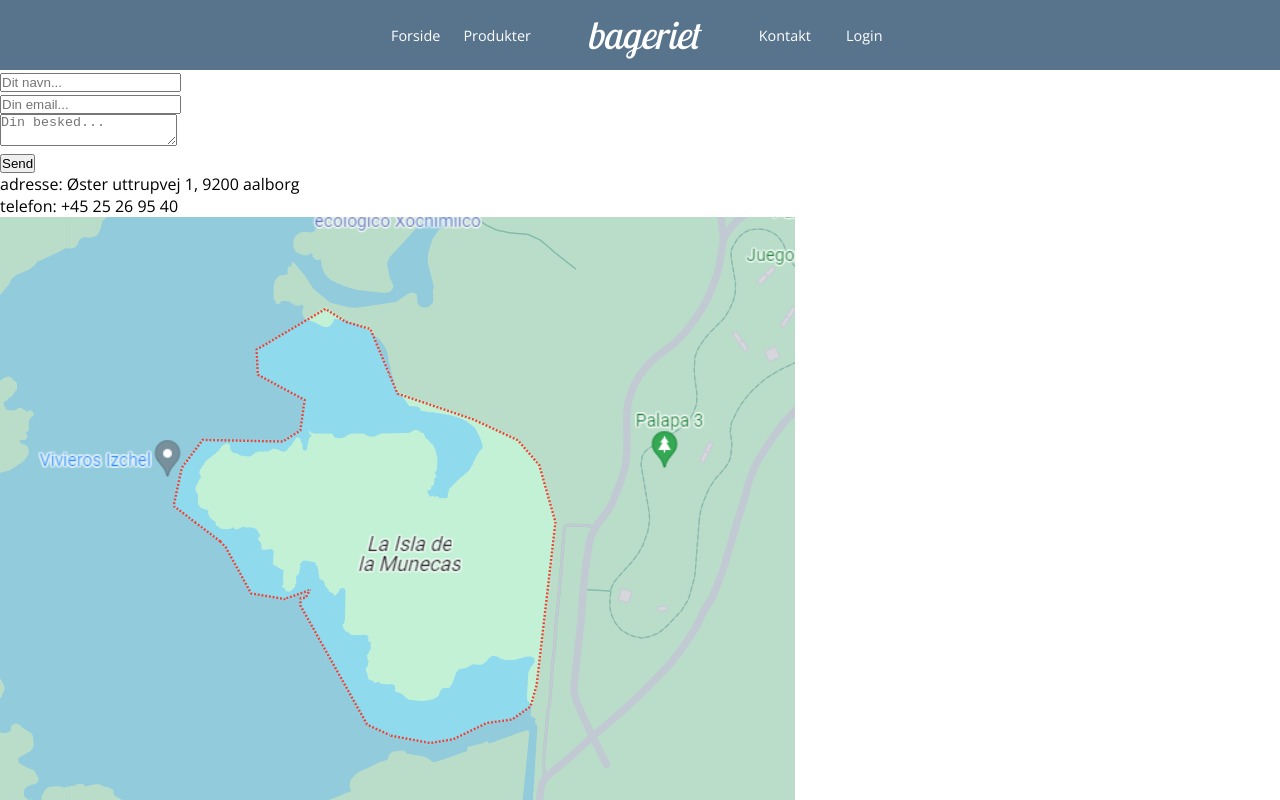
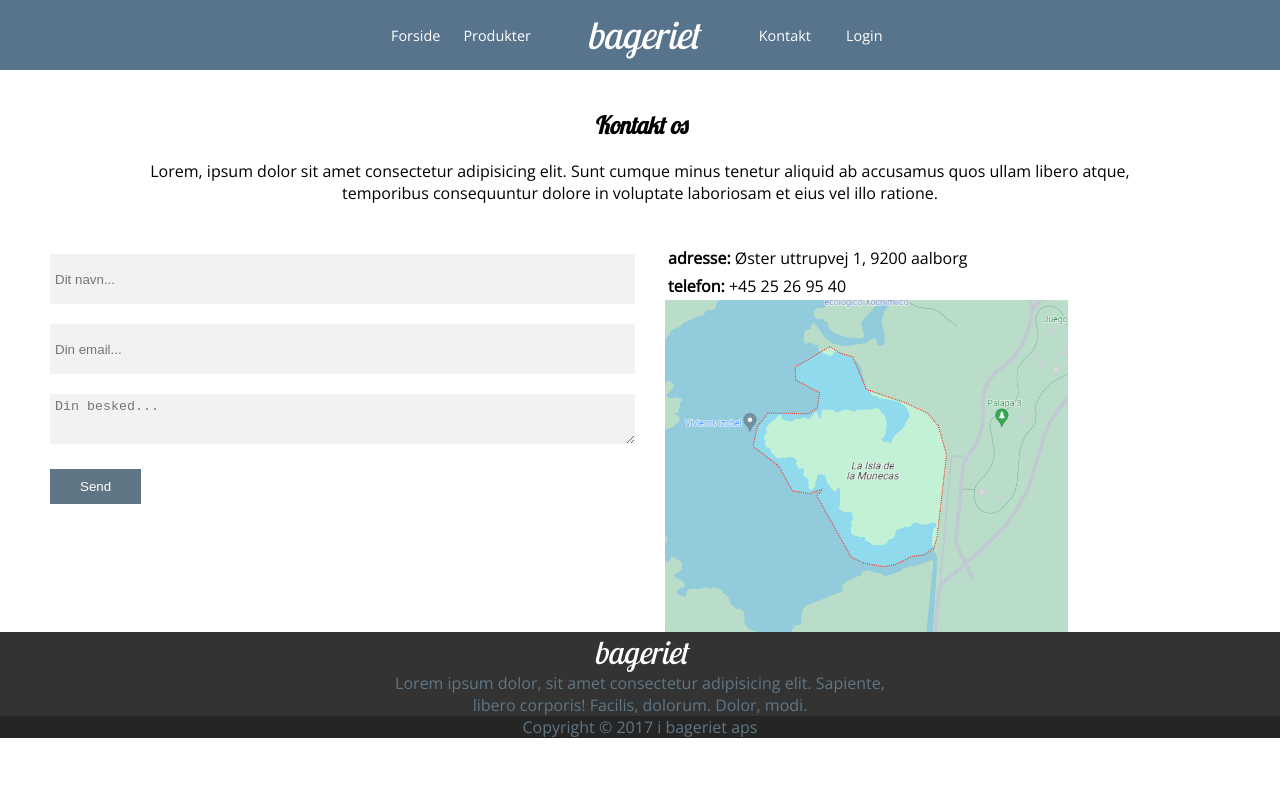
Before and after one commit to katrine-mo-jensen/bageriet, a React (Vite) app in the folder bageriet/: page /contact in a window 1280 px wide. Shown: the top 800 px of the page. Built offline with nearby package versions, Linux system fonts and the light colour scheme.

Commit message:
Login & contact, damn close

```diff
--- a/bageriet/src/pages/ContactPage.jsx
+++ b/bageriet/src/pages/ContactPage.jsx
@@ -1,79 +1,46 @@
-import React, { useState } from "react";
-// https://herotofu.com/solutions/guides/react-contact-form
-// Used this for contact form
-
-const FORM_ENDPOINT = "https://herotofu.com/start"; // TODO - update to the correct endpoint
-
-import map from "../assets/images/dolly.png"
+import map from "../assets/images/dolly.png";
+import style from "../styling/form.module.scss";
 
 export const ContactPage = () => {
-  const [submitted, setSubmitted] = useState(false);
-  const handleSubmit = (e) => {
-    e.preventDefault();
-
-    const inputs = e.target.elements;
-    const data = {};
-
-    for (let i = 0; i < inputs.length; i++) {
-      if (inputs[i].name) {
-        data[inputs[i].name] = inputs[i].value;
-      }
-    }
-
-    fetch(FORM_ENDPOINT, {
-      method: 'POST',
-      headers: {
-        Accept: 'application/json',
-        'Content-Type': 'application/json',
-      },
-      body: JSON.stringify(data),
-    })
-      .then((response) => {
-        if (!response.ok) {
-          throw new Error('Form response was not ok');
-        }
-
-        setSubmitted(true);
-      })
-      .catch((err) => {
-        // Submit the form manually
-        e.target.submit();
-      });
-  };
-
-  if (submitted) {
   return (
-      <>
-        <h2>Thank you!</h2>
-        <div>We'll be in touch soon.</div>
-      </>
-    );
-  }
-
-  return (
+    <section className={style.formWrapper}>
       <section>
-    <form
-      action={FORM_ENDPOINT}
-      onSubmit={handleSubmit}
-      method="POST"
-    >
+        <h2>Kontakt os</h2>
+        <p>
+          Lorem, ipsum dolor sit amet consectetur adipisicing elit. Sunt cumque
+          minus tenetur aliquid ab accusamus quos ullam libero atque, <br /> temporibus
+          consequuntur dolore in voluptate laboriosam et eius vel illo ratione.
+        </p>
+      </section>
+    <section className={style.contactForm}>
+      <form>
         <div>
           <input type="text" placeholder="Dit navn..." name="name" required />
         </div>
         <div>
-        <input type="email" placeholder="Din email..." name="email" required />
+          <input
+            type="email"
+            placeholder="Din email..."
+            name="email"
+            required
+          />
         </div>
         <div>
           <textarea placeholder="Din besked..." name="message" required />
         </div>
-      <div>
+        <div className={style.btnContainer}>
           <button type="submit">Send</button>
         </div>
       </form>
-    <section>
-        <p><span>adresse:</span> Øster uttrupvej 1, 9200 aalborg</p>
-        <p><span>telefon:</span> +45 25 26 95 40</p>
-        <img src={map} alt="" />
+      <section className={style.location}>
+        <p>
+          <span>adresse:</span> Øster uttrupvej 1, 9200 aalborg
+        </p>
+        <p>
+          <span>telefon:</span> +45 25 26 95 40
+        </p>
+        <img src={map} alt="Map" />
+      </section>
     </section>
     </section>
   );
--- a/bageriet/src/pages/LoginPage.jsx
+++ b/bageriet/src/pages/LoginPage.jsx
@@ -1,3 +1,39 @@
+import style from "../styling/form.module.scss";
+
 export const LoginPage = () => {
-  return <section>LoginPage</section>;
+  return (
+    <section className={style.formWrapper}>
+      <h2>Log ind</h2>
+      <p>
+        Lorem ipsum dolor sit amet consectetur adipisicing elit. Harum dolores
+        earum atque aut voluptate explicabo quaerat quos unde cupiditate <br />
+        laudantium itaque aliquam suscipit inventore facere error ipsa incidunt,
+        exercitationem numquam.
+      </p>
+      <section className={style.loginForm}>
+        <form>
+          <div>
+            <input
+              type="text"
+              placeholder="Brugernavn..."
+              name="username"
+              required
+            />
+          </div>
+          <div>
+            <input
+              type="password"
+              placeholder="Password..."
+              name="password"
+              required
+            />
+          </div>
+
+          <div className={style.btnContainer}>
+            <button type="submit">Log ind</button>
+          </div>
+        </form>
+      </section>
+    </section>
+  );
 };
--- /dev/null
+++ b/bageriet/src/styling/form.module.scss
@@ -0,0 +1,61 @@
+@use "./variables" as *;
+
+.formWrapper {
+  max-width: 1200px;
+  margin: auto;
+  padding-top: 40px;
+  h2 {
+    font-style: italic;
+    font-family: "Lobster Two", sans-serif;
+    padding-bottom: 20px;
+    text-align: center;
+  }
+  p {
+    text-align: center;
+    padding-bottom: 40px;
+  }
+  input,
+  textarea {
+    padding: 5px;
+    margin: 10px;
+    height: 40px;
+    width: 100%;
+    border: none;
+    background-color: rgb(242, 242, 242);
+  }
+
+  button {
+    border: none;
+    background-color: rgb(96, 118, 132);
+    color: white;
+    padding-left: 30px;
+    padding-right: 30px;
+    padding-top: 10px;
+    padding-bottom: 10px;
+    margin: 10px;
+  }
+  .contactForm {
+    display: grid;
+    grid-template-columns: 1fr 1fr;
+    gap: 50px;
+    .location {
+      display: flex;
+      align-items: flex-start;
+      flex-direction: column;
+      p{
+        padding: 3px;
+        span{
+            font-weight: bold;
+        }
+      }
+      img {
+        width: 70%;
+      }
+    }
+  }
+  .loginForm {
+    display: flex;
+    justify-content: center;
+    align-items: center;
+  }
+}
--- a/bageriet/src/styling/newsletter.module.scss
+++ b/bageriet/src/styling/newsletter.module.scss
@@ -1,10 +1,15 @@
 .newsletterContainer {
   background-image: url("../assets/images/newsletterbg.jpg");
+  width: 100%;
+  margin: auto;
+  display: flex;
+  flex-direction: column;
+  justify-content: center;
   section {
     width: 1200px;
-    margin: auto;
     padding-top: 50px;
     padding-bottom: 70px;
+
     h2 {
       font-style: italic;
       font-family: "Lobster Two", sans-serif;
```
Lines whose indentation alone changed are shown as unchanged.
